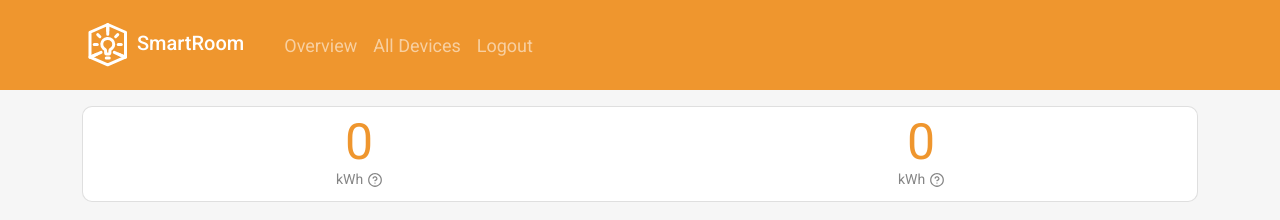
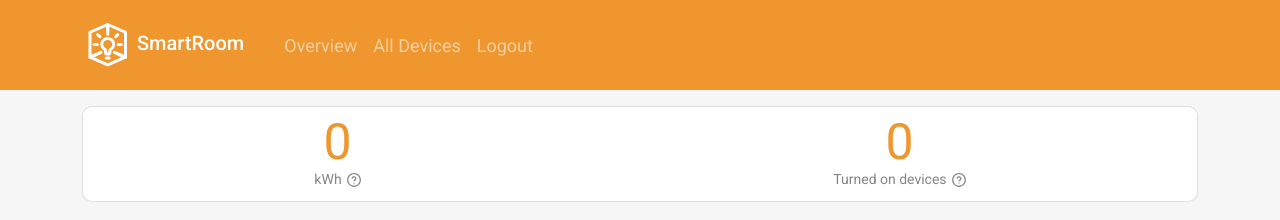
Before and after one commit to jhonatansossa/SmartRoomFrontend, a React (Create React App) app: page /overview in a window 1280 px wide. Shown: the top 220 px of the page. Built offline with nearby package versions, Linux system fonts and the light colour scheme; no server answers.

Commit message:
Handle empty unit description

```diff
--- a/src/components/Counter.js
+++ b/src/components/Counter.js
@@ -21,6 +21,11 @@ function Counter(props) {
     updateCount();
   }
 
+  var unitDescription = "";
+  if (props.unitDescription !== "") {
+    unitDescription = " = " + props.unitDescription;
+  }
+
   return (
     <div className="counterItem">
       <div class="counter" data-target={props.value}>
@@ -29,13 +34,7 @@ function Counter(props) {
       <div>
         <div
           className="counterHelp"
-          data-tip={
-            props.unit +
-            " = " +
-            props.unitDescription +
-            "<br />" +
-            props.description
-          }
+          data-tip={props.unit + unitDescription + "<br />" + props.description}
         >
           <div className="counterUnit">{props.unit}</div>
           <img src="help.svg" width="14px" height="14px" />
--- a/src/screens/Overview.js
+++ b/src/screens/Overview.js
@@ -75,10 +75,10 @@ const Overview = () => {
             description="This value represents the total overall energy consumption of the smart room"
           />
           <Counter
-            value={totalConsumption + 100}
-            unit="kWh"
-            unitDescription="Kilowatt hours"
-            description="This value represents the total overall energy consumption of the smart room"
+            value={totalConsumption}
+            unit="Turned on devices"
+            unitDescription=""
+            description="This value represents the amount of turned on devices in the smart room"
           />
         </div>
 
```
